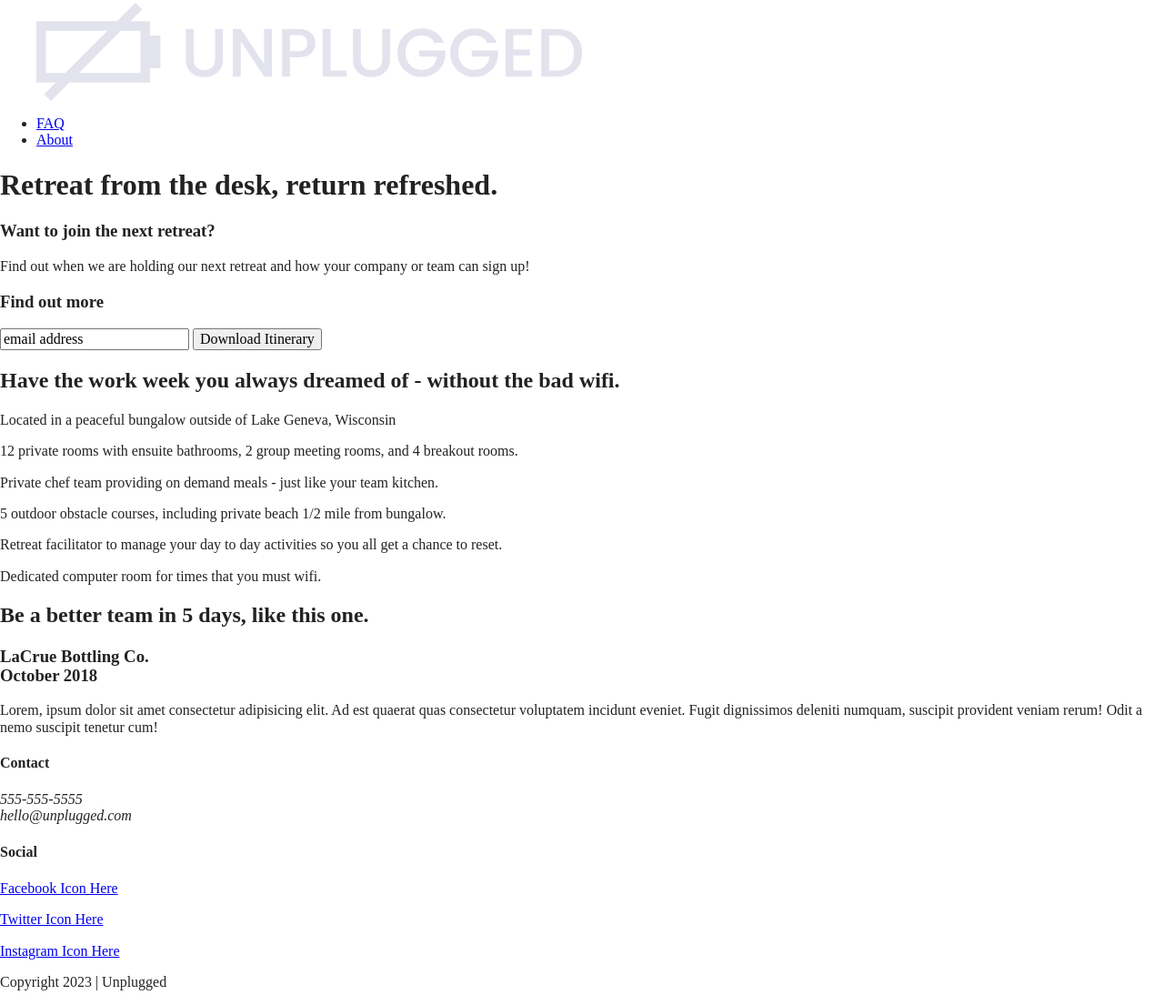
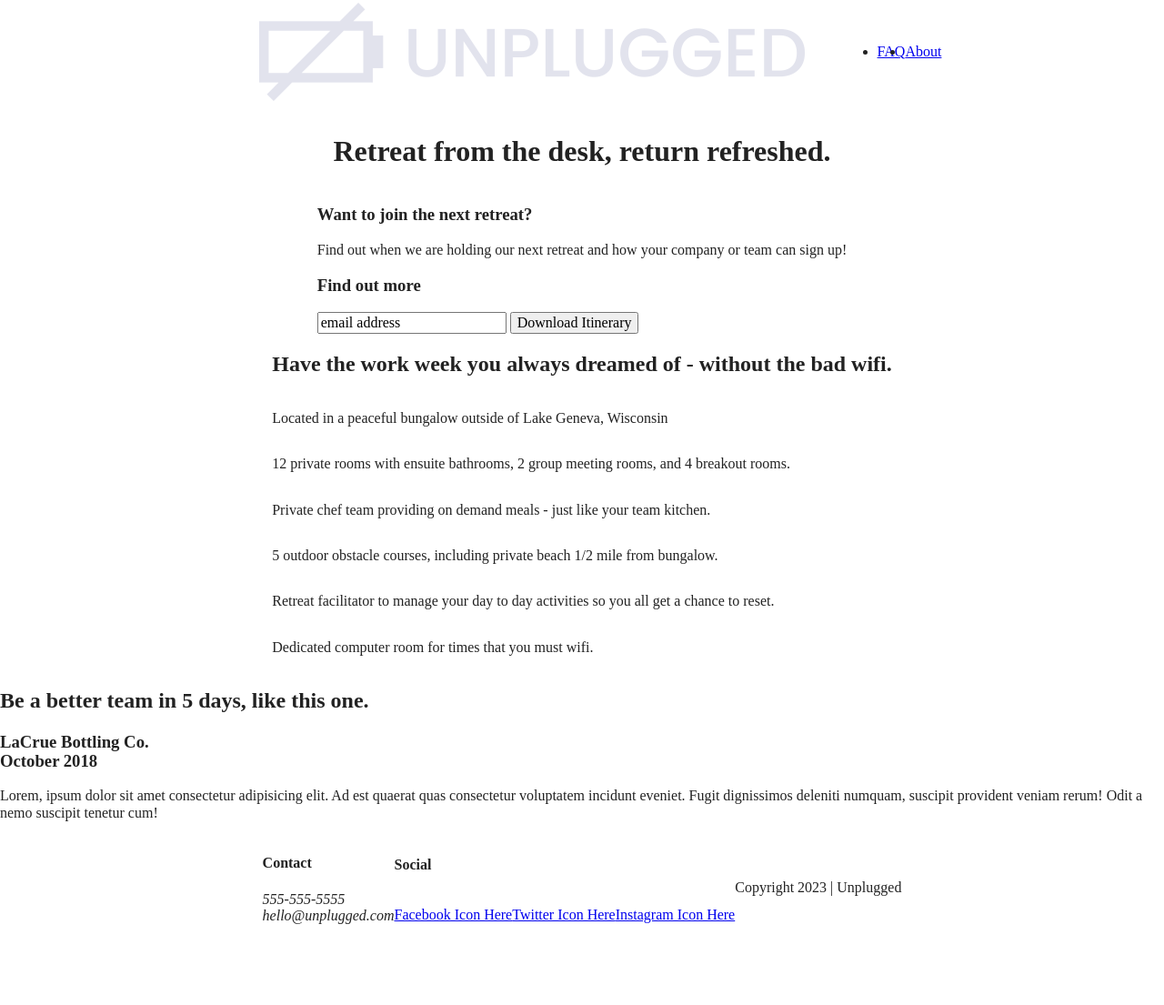
Before and after one commit to libet06/unplugged, a website built with Parcel: page index.html in a window 1280 px wide. Shown: the part 13-1118 px from the top of the page at 91% size. After the commit the page ends 1046 px from the top, so only its background shows below. Built offline with nearby package versions, Linux system fonts and the light colour scheme.

Commit message:
Coded CSS layout

```diff
--- a/css/main.css
+++ b/css/main.css
@@ -86,6 +86,127 @@ textarea {
 /* ==========================================================================
    Author's custom styles
    ========================================================================== */
+
+/* ------------- Base-Header - Footer Styles --------------- */
+
+   header,
+   footer {
+    display: flex;
+    justify-content: center;
+    align-items: center;
+    flex-flow: row wrap;
+   }
+
+   header .content-wrapper {
+    display: flex;
+    justify-content: center;
+    align-items: center;
+    flex-flow: row wrap;
+   }
+
+   header nav {
+    display: flex;
+    justify-content: space-around;
+    align-items:center;
+    flex-flow: row wrap;
+   }
+
+   header nav ul {
+    display: flex;
+    justify-content: center;
+   }
+
+   footer .social-icons {
+    display: flex;
+    justify-content: center;
+    align-items:center;
+   }
+
+   footer .social-icons p {
+    display: flex;
+    justify-content: center;
+    align-items:center;
+   }
+
+   /* ---------------------Mobile Styles - Homepage----------------- */
+
+   /* Hero Area */
+
+   .hero-area {
+    display: flex;
+    justify-content: center;
+    align-items:center;
+   }
+
+   /* Aside */
+
+   aside {
+    display: flex;
+    justify-content: center;
+    align-items:center;
+    flex-flow: row wrap;
+   }
+
+   /* Features */
+
+   .features {
+    display: flex;
+    justify-content: center;
+    align-items:center;
+   }
+
+   .features .features-items {
+    display: flex;
+    justify-content: center;
+    align-items:center;
+    flex-flow: row wrap;
+   }
+
+   /* Reviews */
+
+   .reviews {
+    display: flex;
+    justify-content: center;
+    flex-flow: row wrap;
+   }
+
+
+/* ==========================================================================
+  About Page
+  =========================================================================== */
+
+  .mission {
+    display: flex;
+    justify-content: center;
+    align-items:center;
+    flex-flow: row wrap;
+  }
+
+  .contact-section {
+    display: flex;
+    justify-content: center;
+    align-items:center;
+    flex-flow: row wrap;
+  }
+
+  /* ========================================================================
+    FAQ Page
+    ========================================================================= */
+
+    .faq {
+      display: flex;
+      justify-content: center;
+      align-items:center;
+      flex-flow: row wrap;
+    }
+
+    .faq .content-wrapper {
+    display: flex;
+    justify-content: center;
+    align-items:center;
+    flex-flow: row wrap;
+    }
+
 
 /* ==========================================================================
    Helper classes
```
